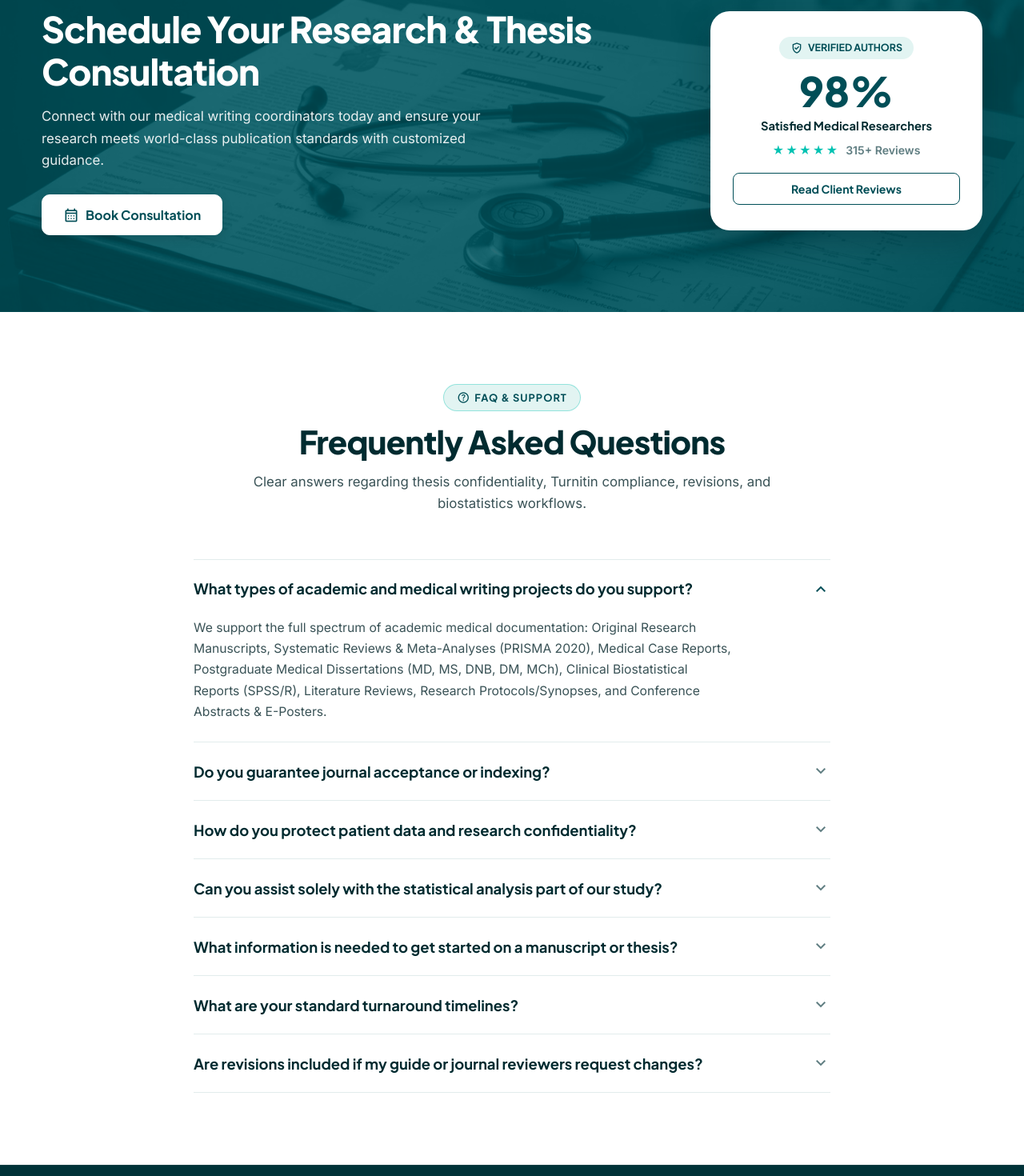
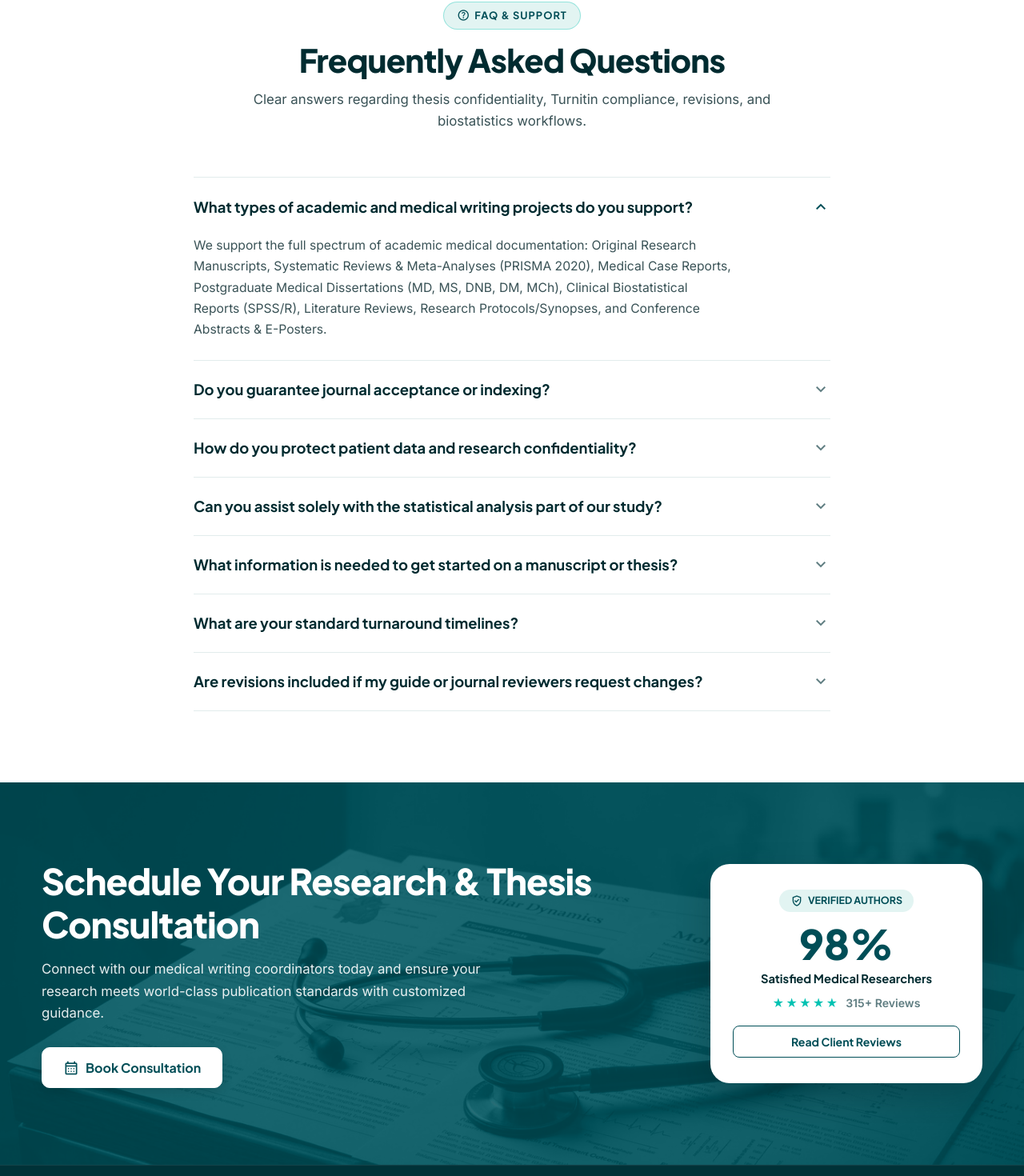
Before and after one commit to monicdharan/Monic-MW-Website, a React (Vite) app: page / in a window 1280 px wide. Shown: the part 3831-5301 px from the top of the page at 80% size. Built offline with nearby package versions, Linux system fonts and the light colour scheme.

Commit message:
Standardize CTA consultation banner across all pages above footer to match exact reference screenshot

```diff
--- a/src/components/sections/CtaBanner.tsx
+++ b/src/components/sections/CtaBanner.tsx
@@ -1,6 +1,6 @@
 import React from 'react';
+import { Link } from 'react-router-dom';
 import { useModal } from '../../context/ModalContext';
-import { Button } from '../buttons/Button';
 
 interface CtaBannerProps {
   title?: string;
@@ -9,29 +9,54 @@ interface CtaBannerProps {
 }
 
 export const CtaBanner: React.FC<CtaBannerProps> = ({
-  title = "Tell us where your research is today, and we'll help you identify the next practical step.",
-  subtitle = "Whether you need a full manuscript draft, biostatistical analysis, or thesis formatting, our academic coordinators provide a customized milestone roadmap.",
-  buttonText = "Book a consultation",
+  title = "Schedule Your Research & Thesis Consultation",
+  subtitle = "Connect with our medical writing coordinators today and ensure your research meets world-class publication standards with customized guidance.",
+  buttonText = "Book Consultation",
 }) => {
   const { openConsultation } = useModal();
 
   return (
-    <section className="editorial-cta-banner" aria-label="Closing Consultation Call to Action">
-      <div className="site-container">
-        <div className="cta-banner-inner">
-          <div style={{ maxWidth: '640px' }}>
-            <h2 style={{ fontSize: 'clamp(1.5rem, 2.5vw, 1.95rem)', marginBottom: '10px', color: 'var(--color-ink)' }}>
+    <section className="screenshot-cta-banner" aria-label="Schedule Your Research and Thesis Consultation">
+      <div className="cta-bg-overlay" />
+      <div className="site-container" style={{ position: 'relative', zIndex: 2 }}>
+        <div className="cta-grid">
+          {/* Left CTA Text & Button */}
+          <div>
+            <h2 className="cta-main-title">
               {title}
             </h2>
-            <p style={{ fontSize: '0.96rem', color: 'var(--color-ink-soft)', lineHeight: '1.6', margin: 0 }}>
+            <p className="cta-main-lead">
               {subtitle}
             </p>
+            <button
+              type="button"
+              className="btn btn-white btn-lg"
+              onClick={() => openConsultation()}
+            >
+              <span className="material-symbols-outlined" style={{ fontSize: '20px' }}>
+                calendar_month
+              </span>
+              <span>{buttonText}</span>
+            </button>
           </div>
 
-          <div>
-            <Button variant="primary" size="lg" onClick={() => openConsultation()}>
-              {buttonText}
-            </Button>
+          {/* Right Verified Authors Stat Card */}
+          <div className="cta-stat-card-wrap">
+            <div className="cta-stat-card">
+              <div className="stat-card-pill">
+                <span className="material-symbols-outlined" style={{ fontSize: '16px' }}>verified_user</span>
+                <span>VERIFIED AUTHORS</span>
+              </div>
+              <div className="stat-card-number">98%</div>
+              <div className="stat-card-label">Satisfied Medical Researchers</div>
+              <div className="stat-card-rating">
+                <span className="stat-stars">★★★★★</span>
+                <span className="stat-reviews-count">315+ Reviews</span>
+              </div>
+              <Link to="/testimonials" className="btn btn-secondary btn-sm" style={{ width: '100%', marginTop: '16px', borderRadius: '8px' }}>
+                Read Client Reviews
+              </Link>
+            </div>
           </div>
         </div>
       </div>
--- a/src/pages/Home.tsx
+++ b/src/pages/Home.tsx
@@ -6,6 +6,7 @@ import { doctorTestimonials } from '../data/testimonials';
 import { faqsData } from '../data/faqs';
 import { companyData } from '../data/company';
 import { FaqAccordion } from '../components/interactive/FaqAccordion';
+import { CtaBanner } from '../components/sections/CtaBanner';
 
 export const Home: React.FC = () => {
   const { openConsultation } = useModal();
@@ -259,56 +260,7 @@ export const Home: React.FC = () => {
       </section>
 
       {/* ===================================================================
-          5. SCHEDULE CONSULTATION CTA BANNER (Screenshot 4)
-          =================================================================== */}
-      <section className="screenshot-cta-banner" aria-label="Schedule Your Research and Thesis Consultation">
-        <div className="cta-bg-overlay" />
-        <div className="site-container" style={{ position: 'relative', zIndex: 2 }}>
-          <div className="cta-grid">
-            {/* Left CTA Text & Button */}
-            <div>
-              <h2 className="cta-main-title">
-                Schedule Your Research &amp; Thesis Consultation
-              </h2>
-              <p className="cta-main-lead">
-                Connect with our medical writing coordinators today and ensure your research meets world-class publication standards with customized guidance.
-              </p>
-              <button
-                type="button"
-                className="btn btn-white btn-lg"
-                onClick={() => openConsultation()}
-              >
-                <span className="material-symbols-outlined" style={{ fontSize: '20px' }}>
-                  calendar_month
-                </span>
-                <span>Book Consultation</span>
-              </button>
-            </div>
-
-            {/* Right Verified Authors Stat Card */}
-            <div className="cta-stat-card-wrap">
-              <div className="cta-stat-card">
-                <div className="stat-card-pill">
-                  <span className="material-symbols-outlined" style={{ fontSize: '16px' }}>verified_user</span>
-                  <span>VERIFIED AUTHORS</span>
-                </div>
-                <div className="stat-card-number">98%</div>
-                <div className="stat-card-label">Satisfied Medical Researchers</div>
-                <div className="stat-card-rating">
-                  <span className="stat-stars">★★★★★</span>
-                  <span className="stat-reviews-count">315+ Reviews</span>
-                </div>
-                <Link to="/testimonials" className="btn btn-secondary btn-sm" style={{ width: '100%', marginTop: '16px', borderRadius: '8px' }}>
-                  Read Client Reviews
-                </Link>
-              </div>
-            </div>
-          </div>
-        </div>
-      </section>
-
-      {/* ===================================================================
-          6. FREQUENTLY ASKED QUESTIONS (FAQ)
+          5. FREQUENTLY ASKED QUESTIONS (FAQ)
           =================================================================== */}
       <section id="faq" className="editorial-section section-bg-white" aria-label="Frequently Asked Questions">
         <div className="site-container site-container-narrow">
@@ -326,6 +278,11 @@ export const Home: React.FC = () => {
           <FaqAccordion items={faqsData} />
         </div>
       </section>
+
+      {/* ===================================================================
+          6. SCHEDULE CONSULTATION CTA BANNER (Screenshot 4)
+          =================================================================== */}
+      <CtaBanner />
     </div>
   );
 };
```
